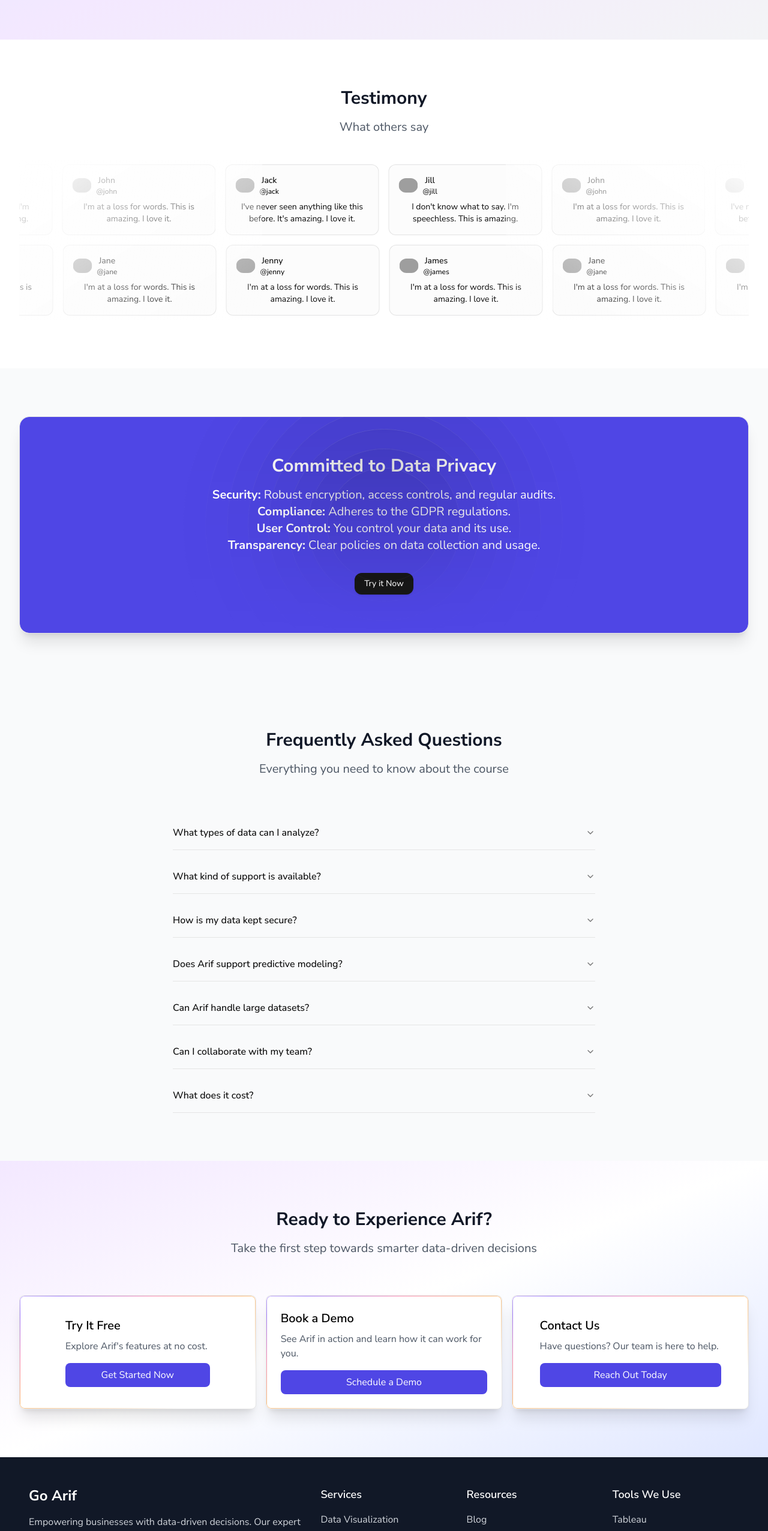
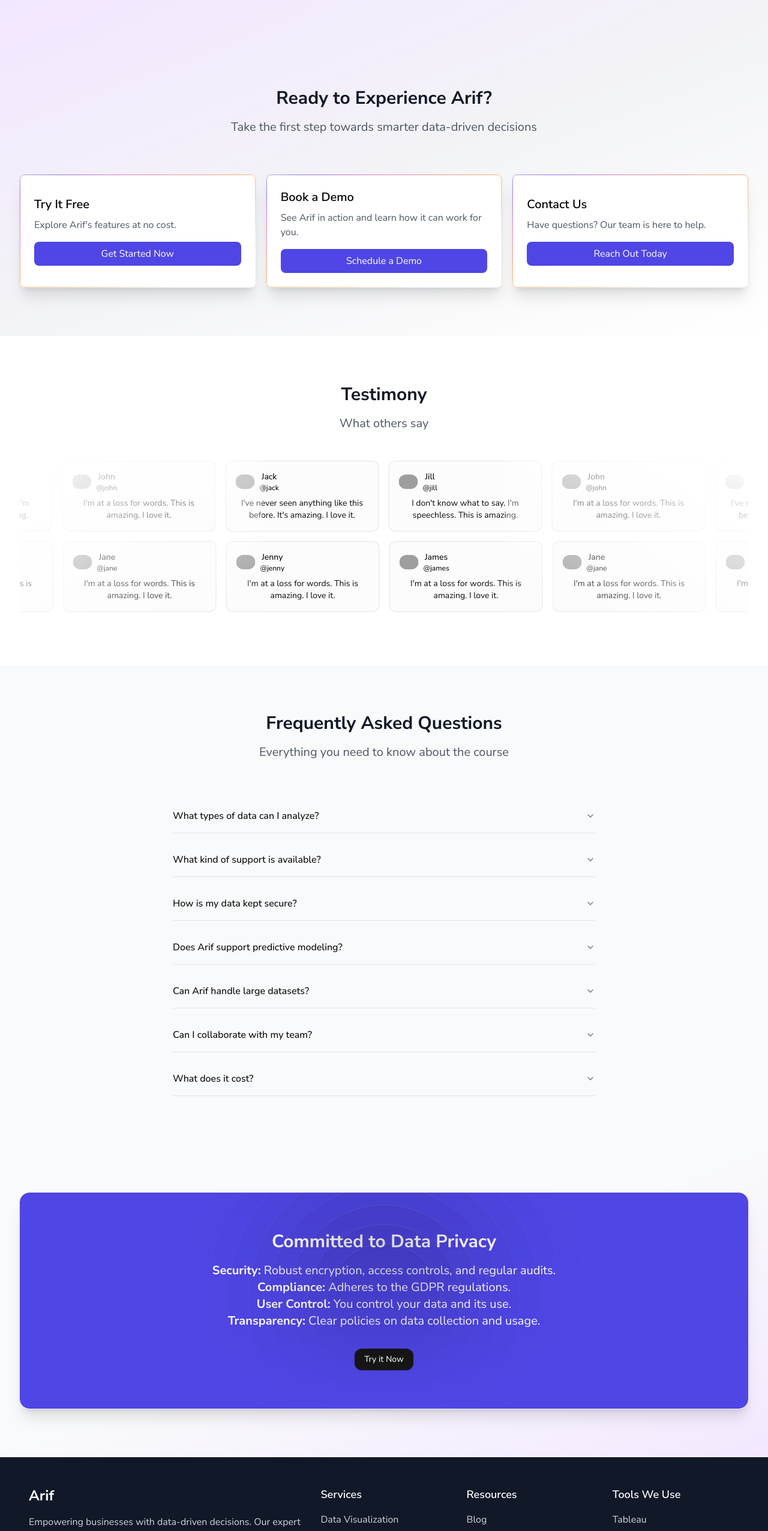
Before and after one commit to gariftech/goarif-profile, a Next.js app: page / in a window 1280 px wide. Shown: the part 2773-5325 px from the top of the page at 60% size. Built offline with nearby package versions, Linux system fonts and the light colour scheme; grey boxes are pictures that could not be loaded.

Commit message:
fix: improve landing page

```diff
--- a/src/app/home/cta.tsx
+++ b/src/app/home/cta.tsx
@@ -7,7 +7,7 @@
 
 export default function Cta() {
   return (
-    <div className="py-20 bg-gray-50">
+    <div className="py-20 bg-gradient-to-br from-gray-10 via-gray-50 to-purple-100">
       <div className="max-w-7xl mx-auto px-4 sm:px-6 lg:px-8">
         <div className="relative flex h-full w-full flex-col items-center justify-center overflow-hidden rounded-2xl border bg-background md:shadow-xl">
           <div className="z-10 w-full bg-indigo-600 rounded-2xl p-8 md:p-16 whitespace-pre-wrap text-center">
--- a/src/app/home/started.tsx
+++ b/src/app/home/started.tsx
@@ -1,38 +1,30 @@
 'use client'
 
-import { IconAnalyze, IconReport } from '@tabler/icons-react'
 import clsx from 'clsx'
-import { Bot, ChartNoAxesCombined, Languages, Lightbulb, User } from 'lucide-react'
+import { ChartNoAxesCombined, Lightbulb, User } from 'lucide-react'
 import { motion } from 'motion/react'
-import { getBuiltinRequestContext } from 'next/dist/server/after/builtin-request-context'
 import React from 'react'
 import ShineBorder from '~/components/ui/shine-border'
 
-export function StartedCard({
-  icon: Icon,
-  title,
-  description,
-  buttonText,
-  shadow,
-}: {
+type IProps = {
   icon: React.ElementType
   title: string
   description: string
   buttonText: string
   shadow?: boolean
-}) {
+}
+
+export function StartedCard({ title, description, buttonText, shadow }: IProps) {
   return (
     <div
       className={clsx(
-        'p-6 bg-white rounded-xl h-full',
+        'p-6 bg-white rounded-xl h-full w-full',
         shadow && 'shadow-md hover:shadow-xl transition-shadow'
       )}
     >
       <h3 className="text-xl font-semibold mb-2">{title}</h3>
       <p className="text-gray-600 mb-4">{description}</p>
-      <button
-        className="w-full py-2 px-4 bg-indigo-600 text-white rounded-lg hover:bg-indigo-700 transition-colors duration-200"
-      >
+      <button className="w-full py-2 px-4 bg-indigo-600 text-white rounded-lg hover:bg-indigo-700 transition-colors duration-200">
         {buttonText}
       </button>
     </div>
@@ -43,22 +35,19 @@
   {
     icon: Lightbulb,
     title: 'Try It Free',
-    description:
-      "Explore Arif's features at no cost. ",
+    description: "Explore Arif's features at no cost. ",
     buttonText: 'Get Started Now',
   },
   {
     icon: ChartNoAxesCombined,
     title: 'Book a Demo',
-    description:
-      'See Arif in action and learn how it can work for you. ',
+    description: 'See Arif in action and learn how it can work for you. ',
     buttonText: 'Schedule a Demo',
   },
   {
     icon: User,
     title: 'Contact Us',
-    description:
-      'Have questions? Our team is here to help. ',
+    description: 'Have questions? Our team is here to help. ',
     buttonText: 'Reach Out Today',
   },
 ]
@@ -66,7 +55,7 @@
 export default function Started() {
   return (
     <>
-      <div className="py-20 bg-gradient-to-br from-purple-100 via-white to-indigo-100">
+      <div className="py-20 bg-gradient-to-br from-purple-100 via-gray-100 to-white">
         <div className="max-w-7xl mx-auto px-4 sm:px-6 lg:px-8">
           <div className="text-center mb-16">
             <motion.h2
@@ -103,7 +92,7 @@
                     className="relative flex h-full w-full flex-col items-center justify-center overflow-hidden rounded-lg border bg-background md:shadow-xl p-0"
                     color={['#A07CFE', '#FE8FB5', '#FFBE7B']}
                   >
-                    <div className="whitespace-pre-wrap">
+                    <div className="whitespace-pre-wrap w-full">
                       <StartedCard
                         icon={feature.icon}
                         title={feature.title}
--- a/src/app/page.tsx
+++ b/src/app/page.tsx
@@ -4,9 +4,9 @@
 import Features from './home/features'
 import Hero from './home/hero'
 import HowItWork from './home/how-it-work'
+import Started from './home/started'
 import Stats from './home/stats'
 import Testimony from './home/testimony'
-import Started from './home/started'
 
 export default function Home() {
   return (
@@ -24,17 +24,17 @@
         {/* How It Works Section */}
         <HowItWork />
 
+        {/* Started Section */}
+        <Started />
+
         {/* Testimony Section */}
         <Testimony />
-
-        {/* CTA Section */}
-        <Cta />
 
         {/* FAQ Section */}
         <Faq />
 
-        {/* Started Section */}
-        <Started />
+        {/* CTA Section */}
+        <Cta />
       </div>
     </Layout>
   )
--- a/src/components/layout/footer.tsx
+++ b/src/components/layout/footer.tsx
@@ -120,7 +120,11 @@
           <div className="grid grid-cols-1 md:grid-cols-2 lg:grid-cols-5 gap-8">
             {/* About Us */}
             <div className="col-span-1 md:col-span-2">
-              <h2 className="text-2xl font-bold mb-4 text-white">Go Arif</h2>
+              <h2 className="text-2xl font-bold mb-4 text-white">
+                <Link href="/" className="hover:underline hover:text-indigo-500">
+                  Arif
+                </Link>
+              </h2>
               <p className="mb-4">
                 Empowering businesses with data-driven decisions. Our expert team of analysts
                 transforms raw data into actionable insights.
@@ -213,7 +217,11 @@
 
           {/* Copyright */}
           <div className="mt-8 text-center text-sm text-gray-500">
-            © {new Date().getFullYear()} ARIF Research Labs. All rights reserved.
+            © {new Date().getFullYear()}{' '}
+            <Link href="/" className="hover:underline hover:text-indigo-500">
+              ARIF
+            </Link>{' '}
+            Research Labs. All rights reserved.
           </div>
         </div>
       </div>
--- a/src/components/layout/navbar.tsx
+++ b/src/components/layout/navbar.tsx
@@ -107,7 +107,7 @@
       <div className="max-w-7xl mx-auto px-4 sm:px-6 lg:px-8">
         <div className="flex justify-between h-16">
           <div className="flex items-center">
-            <Link href="/" className="text-xl font-bold">
+            <Link href="/" className="text-xl font-bold hover:underline hover:text-indigo-500">
               Arif
             </Link>
           </div>
```
